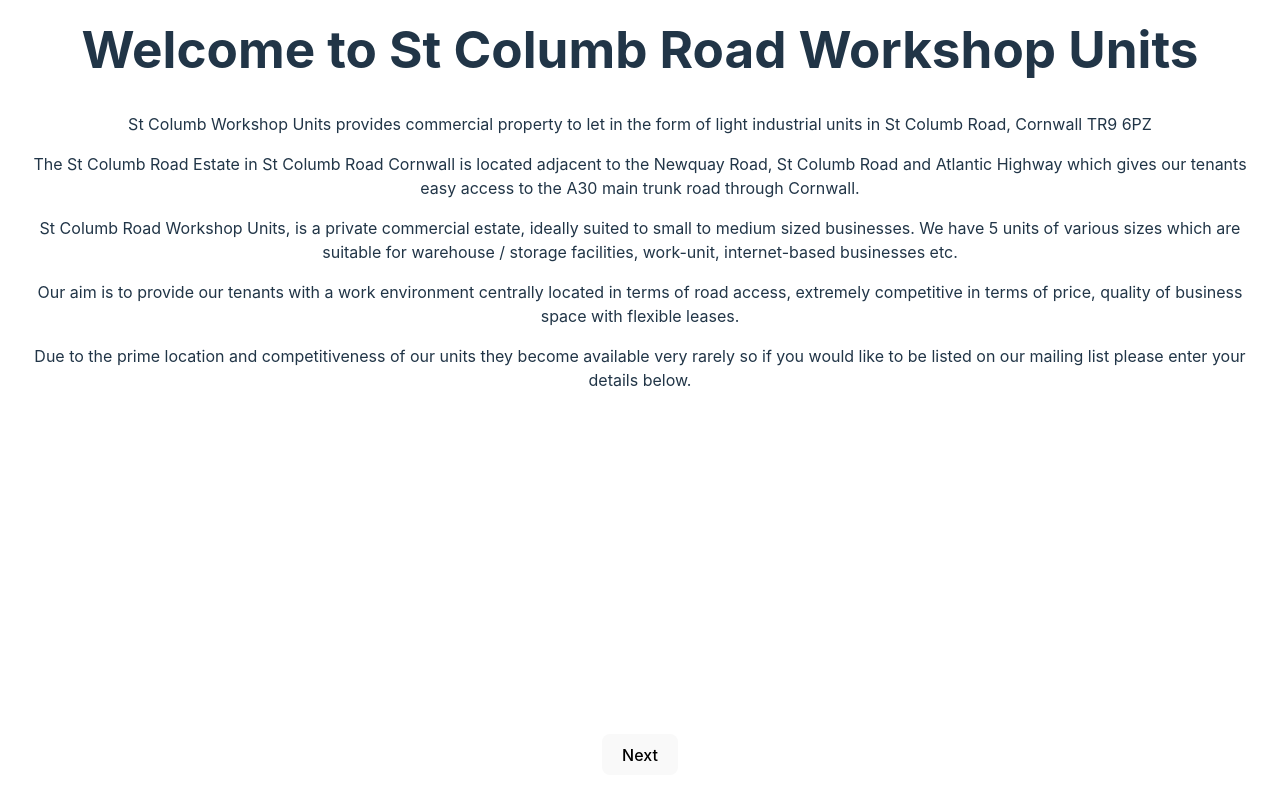
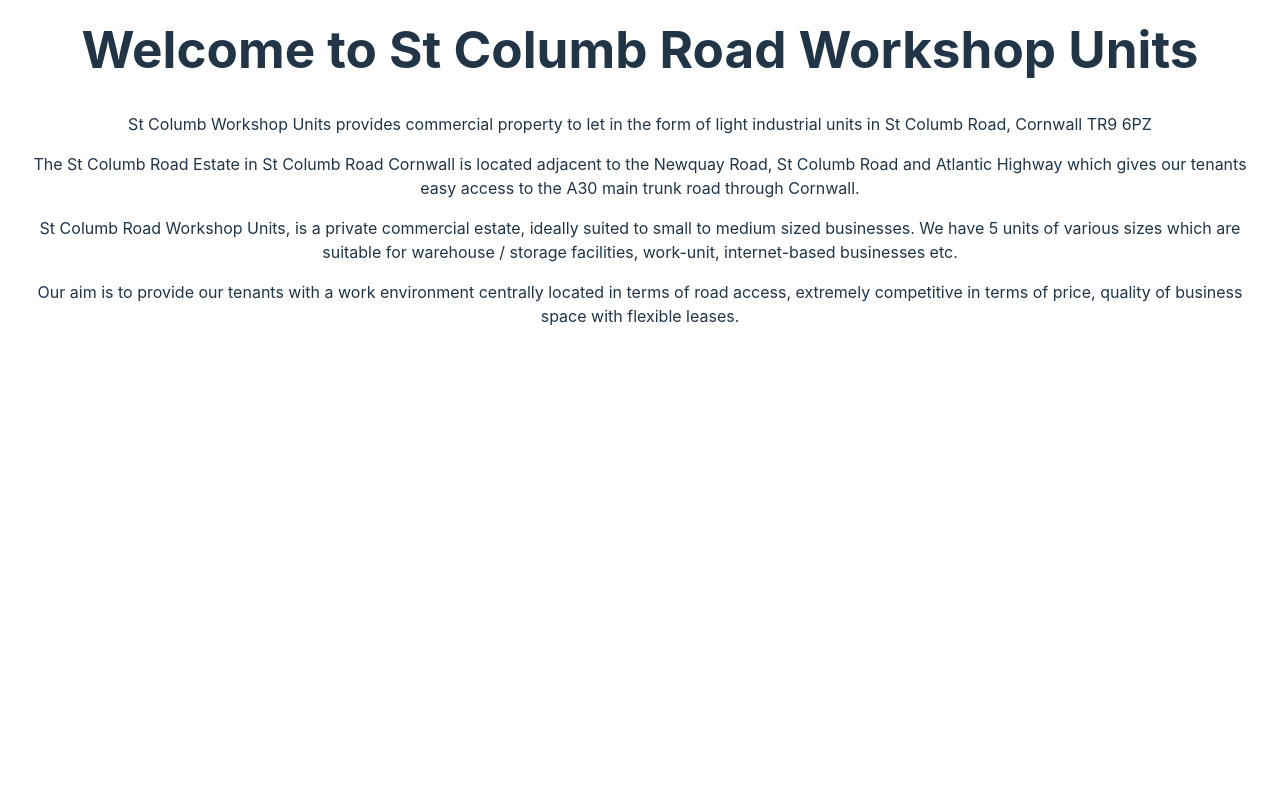
Before and after one commit to JeremyWhale/stcolumbroadsite, a Svelte app in the folder stcolumbfrontend/: page / in a window 1280 px wide. Shown: the part 332-1132 px from the top of the page. After the commit the page ends 1044 px from the top, so only its background shows below. Built offline with nearby package versions, Linux system fonts and the light colour scheme.

Commit message:
More content and slideshow changes

```diff
--- a/stcolumbfrontend/src/lib/Slideshow.svelte
+++ b/stcolumbfrontend/src/lib/Slideshow.svelte
@@ -19,13 +19,12 @@
         currentIndex = (currentIndex + 1) % images.length;
     }
 
-    setInterval(nextSlide, 5000); // Change image every 3 seconds
+    setInterval(nextSlide, 5000); // Change image every 5 seconds
 </script>
 
 <main>
     {#if images.length > 0}
         <img src={images[currentIndex]} alt="Slideshow Image" class="fade" />
-        <button on:click={nextSlide}>Next</button>
     {:else}
         <p>No images found.</p>
     {/if}
--- a/stcolumbfrontend/src/routes/Home.svelte
+++ b/stcolumbfrontend/src/routes/Home.svelte
@@ -17,9 +17,9 @@
         <p>
             Our aim is to provide our tenants with a work environment centrally located in terms of road access, extremely competitive in terms of price, quality of business space with flexible leases.
         </p>
-        <p>
+    <!--<p>
             Due to the prime location and competitiveness of our units they become available very rarely so if you would like to be listed on our mailing list please enter your details below.
-        </p>
+        </p>-->
     </div>
     <Slideshow/>
 </main>
--- a/stcolumbfrontend/src/routes/Where.svelte
+++ b/stcolumbfrontend/src/routes/Where.svelte
@@ -3,6 +3,10 @@
 </script>
 
 <main>
+    <p>
+        We are located at: St Columb Road Workshop Units, Newquay Rd, Saint Columb TR9 6PZ. Just off the A30.
+    </p>
+
     <iframe src="https://www.google.com/maps/embed?pb=!1m10!1m8!1m3!1d158.9589803002399!2d-4.942117884654177!3d50.397432203768766!3m2!1i1024!2i768!4f13.1!5e0!3m2!1sen!2suk!4v1718555105506!5m2!1sen!2suk&z=15" width="1000" height="650" style="border:0;" loading="lazy" referrerpolicy="no-referrer-when-downgrade"></iframe>
 
     <a aria-label="Get directions to this location on Google Maps." target="_blank" href="https://maps.google.com/maps/dir//St+Columb+Road+Workshop+Units+Newquay+Rd+Saint+Columb+TR9+6PZ/@50.3973901,-4.9421608,20z/data=!4m5!4m4!1m0!1m2!1m1!1s0x486b135068d5e0df:0xf4631d00d81e604f" class="navigate-link">
```
